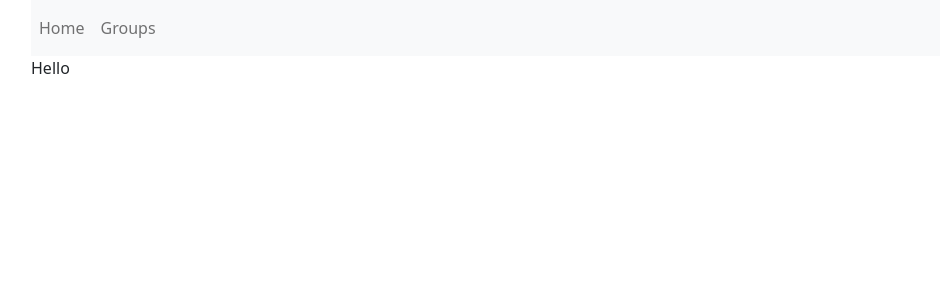
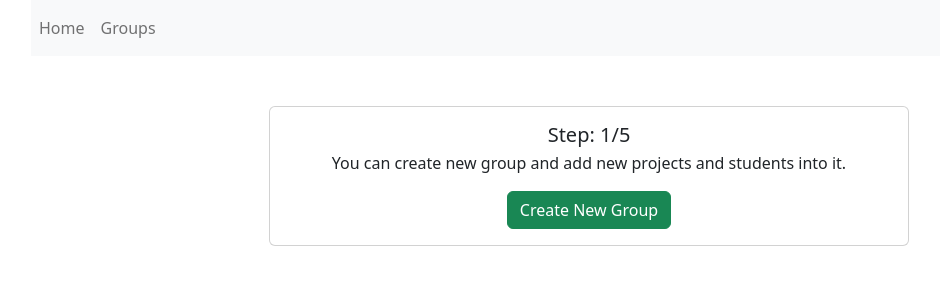
Before and after one commit to arborin/project_statuss_ol, a React (Create React App) app: page / in a window 1280 px wide. Shown: the top 300 px of the page, without its empty margins (51-991 px from the left). Built offline with nearby package versions, Linux system fonts and the light colour scheme.

Commit message:
[ADD] welcome

```diff
--- /dev/null
+++ b/src/components/Welcome.jsx
@@ -0,0 +1,15 @@
+import React from "react";
+
+function Welcome() {
+    return (
+        <div>
+            <p className="card-text">
+                You can create new group and add new projects and students into
+                it.
+            </p>
+            <button className="btn btn-success">Create New Group</button>
+        </div>
+    );
+}
+
+export default Welcome;
--- /dev/null
+++ b/src/pages/Home.css
@@ -0,0 +1,8 @@
+.center-content {
+    margin: 0;
+    padding: 0;
+    display: flex;
+    flex-direction: column;
+    align-items: center;
+    justify-content: center;
+}
--- a/src/pages/Home.jsx
+++ b/src/pages/Home.jsx
@@ -1,6 +1,7 @@
 import React, { useState } from "react";
 import { data } from "../data";
-
+import "./Home.css";
+import Welcome from "../components/Welcome";
 function Home() {
     // const [groupName, setGroupName] = useState("");
     // const [progress, setProgress] = useState(20);
@@ -303,7 +304,21 @@ function Home() {
     //     </div>
     // );
 
-    return <>Hello</>;
+    return (
+        <div className="center-content">
+            <div
+                className="card "
+                style={{ marginTop: "50px", width: "40rem" }}
+            >
+                <div className="card-body text-center">
+                    <h5 className="card-title">Step: 1/5</h5>
+                    <h6 className="card-subtitle mb-2 text-muted"></h6>
+
+                    {1 === 1 && <Welcome />}
+                </div>
+            </div>
+        </div>
+    );
 }
 
 export default Home;
```
